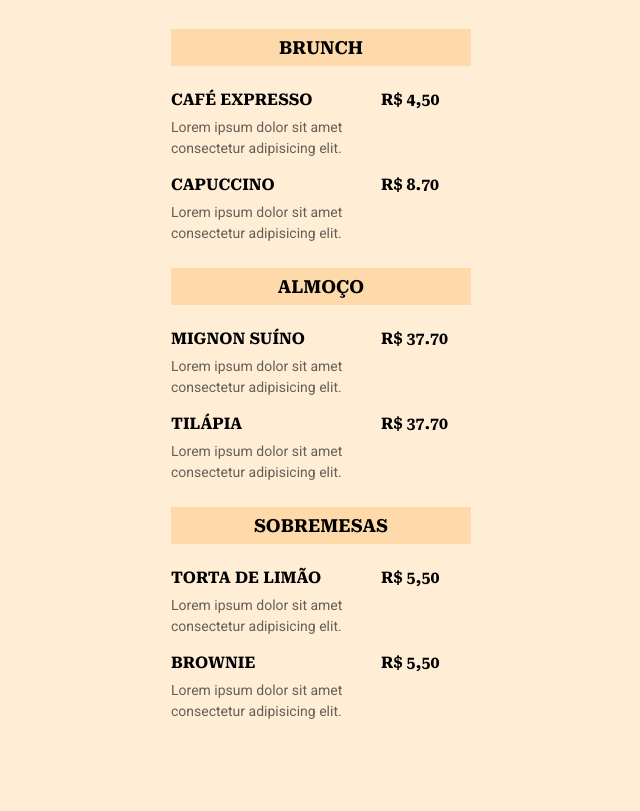
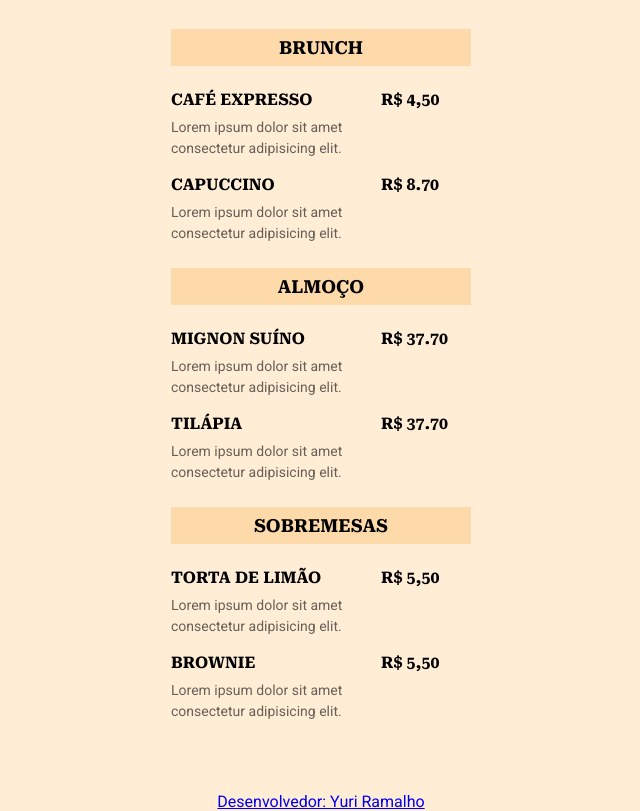
Before and after one commit to oyuriramalho/simple-restaurant-menu, a plain HTML site: page index.html in a window 1280 px wide. Shown: the part 88-899 px from the top of the page, without its empty margins (319-959 px from the left). Before the commit the page ends 834 px from the top, so only its background shows below. Drawn offline with Linux system fonts and the light colour scheme.

Commit message:
Adicionando Contato e Referências

```diff
--- a/index.html
+++ b/index.html
@@ -104,5 +104,8 @@
         </li>
       </ul>
     </section>
+    <div class="contact">
+      <a href="https://wa.me/552136191508?text=Vi+o+menu+digital+e+gostaria+de+saber+como+fazer+um+para+meu+neg%C3%B3cio" target="_blank" rel="noopener noreferrer">Desenvolvedor: Yuri Ramalho</a>
+    </div>
   </body>
 </html>
--- a/style.css
+++ b/style.css
@@ -91,3 +91,7 @@ li .details {
   font-size: 14px;
   line-height: 21px;
 }
+.contact{
+  text-align: center;
+  margin-top: 70px;
+}
```
Also changed, not shown: 1 other file.
